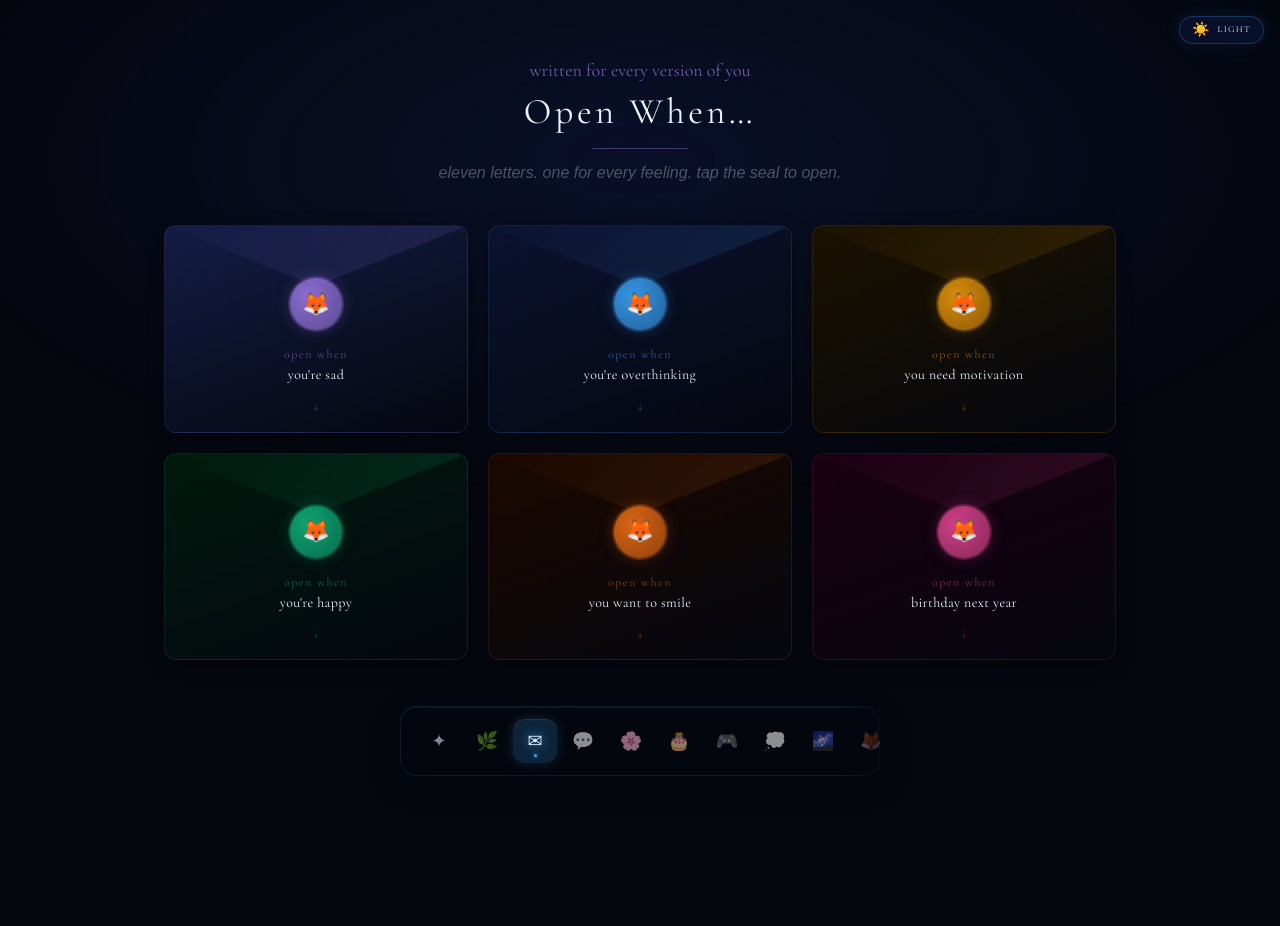
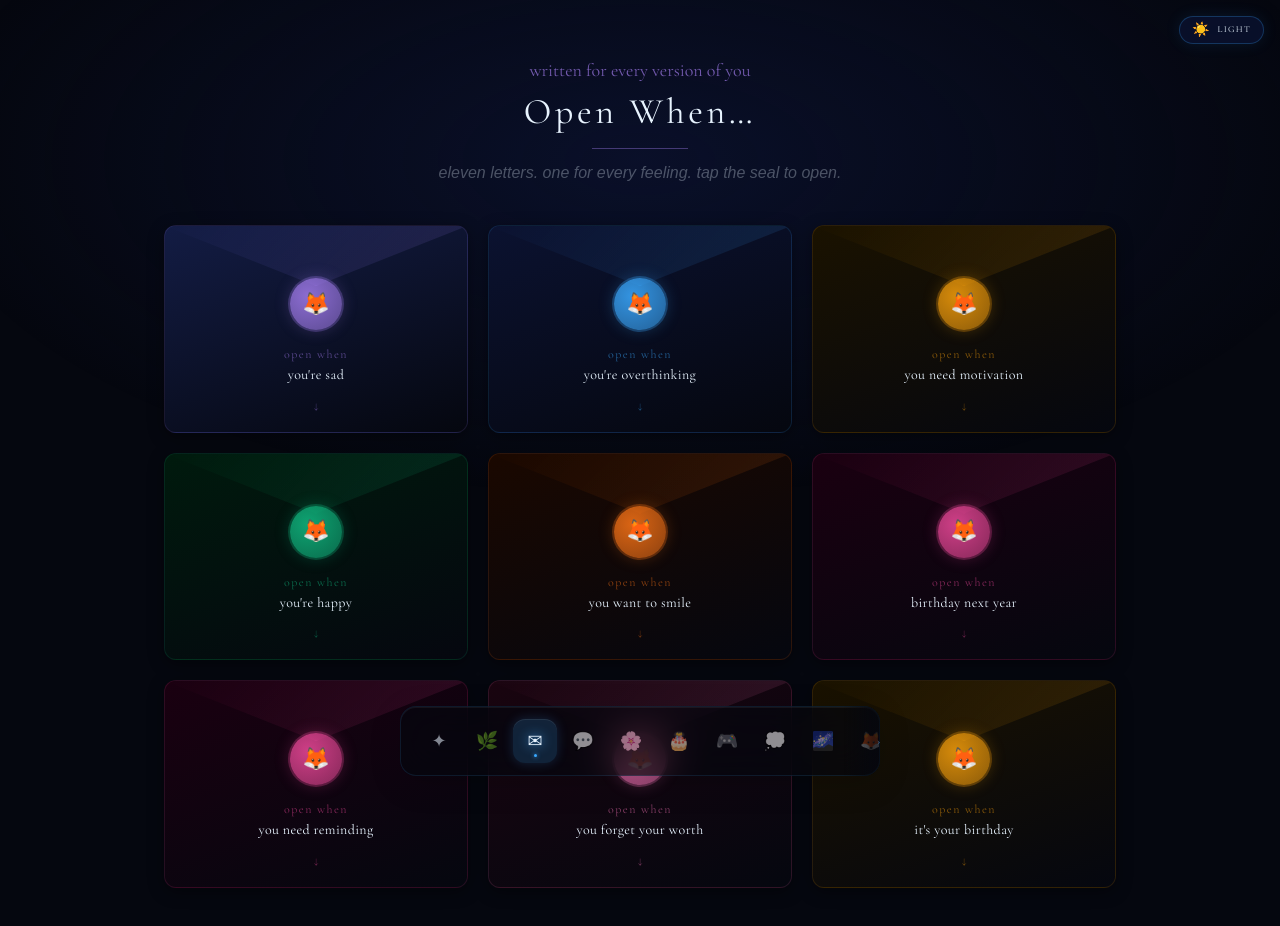
Before and after one commit to 0Vaibhav-Sinha0/twin, a Next.js app: page /letters in a window 1280 px wide. Shown: the top 926 px of the page. Before the commit the page ends 852 px from the top, so only its background shows below. Built offline with nearby package versions, Linux system fonts and the light colour scheme; a web font is replaced by a local one.

Commit message:
content: add 3 new letters — To My Dearest Friend, The Things I Love About You, A Birthday Wish Just For You. 9 letters total in the Open When section now.

```diff
--- a/data/letters.ts
+++ b/data/letters.ts
@@ -95,4 +95,58 @@
     ],
     closing: "— the one who will still be here next year, and the one after 🦊",
   },
+  {
+    id: "l12",
+    condition: "To My Dearest Friend, Nandani",
+    shortLabel: "you need reminding",
+    sealColor: "#ec4899",
+    accentColor: "#1a0010",
+    content: [
+      "Dear Nandani,",
+      "Words feel small when I try to describe what you mean to me — but here I am, trying anyway.",
+      "You are the kind of person who makes every room feel lighter just by walking in. Your warmth isn't something you put on — it's just who you are, effortlessly and completely.",
+      "I think about all the moments we've shared, the conversations that went on for hours, the laughs that came out of nowhere, the times you showed up without being asked — and I feel so incredibly grateful.",
+      "You have this rare gift of making people feel like they truly matter. And I want you to know, on this birthday more than ever — you matter. To me, and to everyone lucky enough to know you.",
+      "Thank you for being my person, Nandani. Thank you for being you.",
+    ],
+    closing: "With all the love in this universe 💗",
+  },
+  {
+    id: "l13",
+    condition: "The Things I Love About You",
+    shortLabel: "you forget your worth",
+    sealColor: "#f472b6",
+    accentColor: "#1a0510",
+    content: [
+      "Dear Nandani,",
+      "Let me count the ways you make my world better:",
+      "🌸 The way you laugh — it's the kind that's impossible to ignore, the kind that makes everything feel okay.",
+      "🌸 How you show up for the people you love, quietly and completely, without being asked.",
+      "🌸 Your strength. Even when things are hard, you carry yourself with a quiet grace I deeply admire.",
+      "🌸 The way you care — not performatively, but genuinely, with your whole heart.",
+      "🌸 How you turn ordinary afternoons into memories worth keeping forever.",
+      "🌸 The kindness in your eyes when someone needs it most.",
+      "You are one of the good ones, Nandani. The really, truly good ones.",
+    ],
+    closing: "Rooting for you, always 🌸",
+  },
+  {
+    id: "l14",
+    condition: "A Birthday Wish Just For You",
+    shortLabel: "it's your birthday",
+    sealColor: "#f59e0b",
+    accentColor: "#1a1200",
+    content: [
+      "Dear Nandani,",
+      "On this beautiful birthday of yours, here is everything I wish for you:",
+      "⭐ May you wake up every morning feeling deeply loved — because you are.",
+      "⭐ May every dream you've quietly kept to yourself start coming true, one by one.",
+      "⭐ May you find joy in the small moments — the chai that's perfectly hot, the song that plays right when you need it.",
+      "⭐ May the coming year hold adventures that take your breath away, and people who see exactly how wonderful you are.",
+      "⭐ May you be as kind to yourself as you are to everyone around you.",
+      "⭐ And may you always know — you are enough. More than enough. Exactly as you are.",
+      "Happy Birthday, Nandani. 🎂",
+    ],
+    closing: "Wishing you the whole universe ⭐",
+  },
 ];
```
